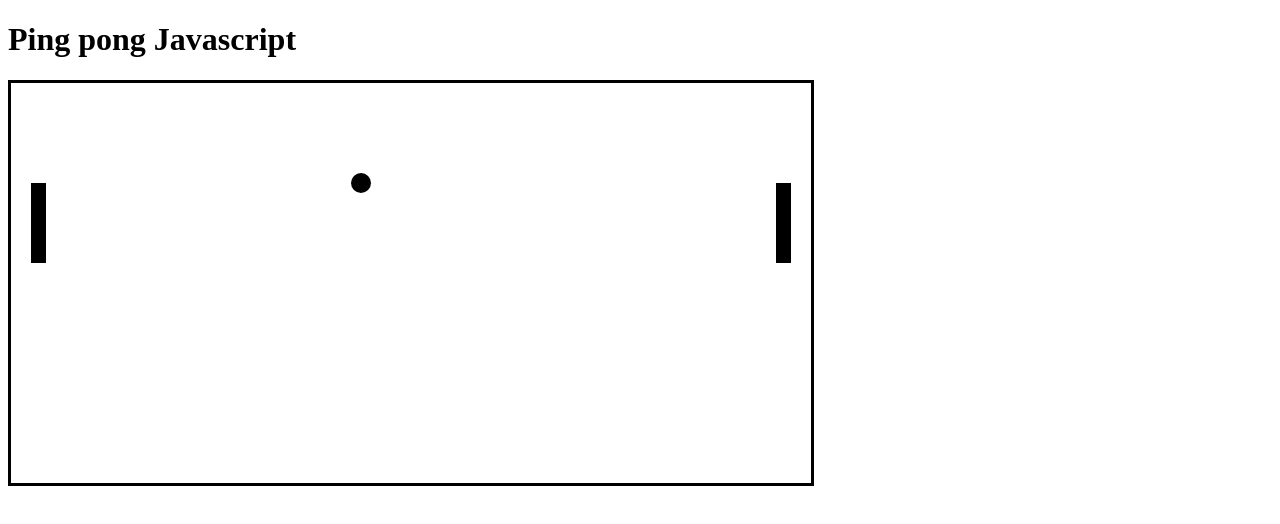
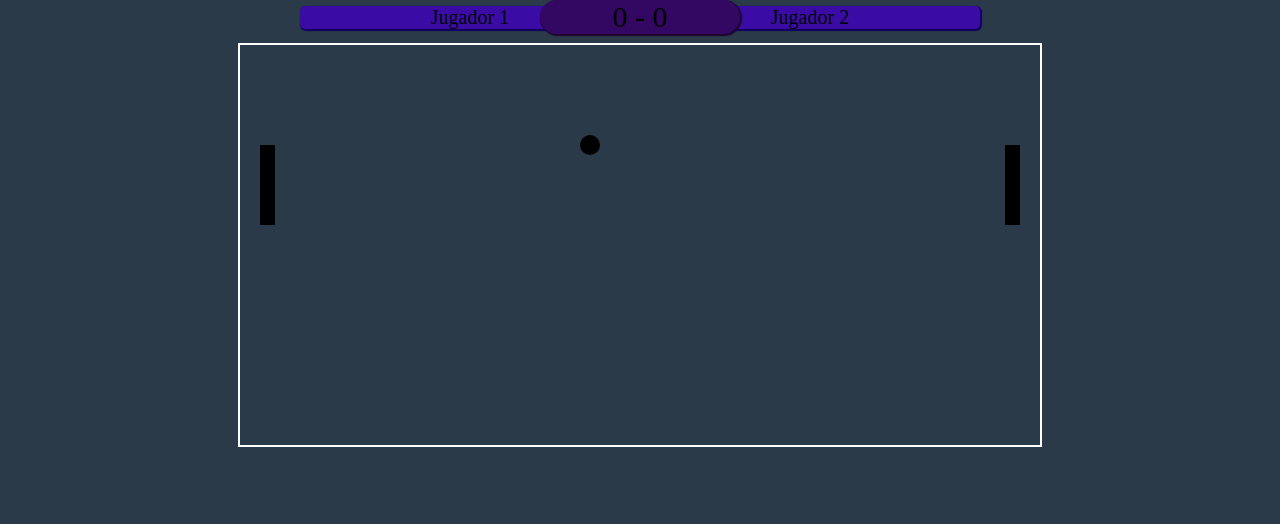
Before and after one commit to facundobonanata/JavaScript-PingPong, a plain HTML site: page pong/index.html in a window 1280 px wide. Drawn offline with Linux system fonts and the light colour scheme.

Commit message:
Estilos y colision 1ra parte

```diff
--- a/pong/index.html
+++ b/pong/index.html
@@ -5,11 +5,22 @@
     <meta http-equiv="X-UA-Compatible" content="IE=edge" />
     <meta name="viewport" content="width=device-width, initial-scale=1.0" />
     <title>PingPong</title>
-    <style> canvas {border:solid}</style>
+    <link rel="stylesheet" href="main.css">
   </head>
   <body>
-    <h1>Ping pong Javascript</h1>
+    <div class="score-container">
+      <div class="jugador">Jugador 1</div>
+      <div class="jugador">Jugador 2</div>
+      <div class="scoreboard">
+      <span class="jugador1">0</span>
+      -
+      <span class="jugador2">0</span>
+    </div>
+    </div>
+    <div class="container-canvas">
     <canvas id="canvas"></canvas>
+    </div>
+
     <script src=main.js></script>
   </body>
 </html>
--- /dev/null
+++ b/pong/main.css
@@ -0,0 +1,61 @@
+*{
+    margin: 0;
+    padding: 0%;
+    box-sizing: border-box;
+}
+body{
+    background-color:  rgb(43,58,72);
+    padding-bottom: 100px;
+}
+canvas{
+    border: 2px solid white;
+    margin-top: 20px
+}
+
+.container-canvas{
+    width: 100vw;
+    display: flex;
+    justify-content: center;
+}
+
+.score-container{
+    display: flex;
+    margin-left: 300px;
+    margin-right: 300px;
+}
+.jugador{
+    width: 50%;
+    float: left;
+    text-align: center;
+    top: 6px;
+    position: relative;
+    font-size: 20px;
+    background: rgb(58, 11, 165);
+    border-radius: 5px;
+    box-shadow: 1px 1px 1px 1px #0f025b;
+
+
+
+}
+
+#canvas{
+    border:flex;
+}
+
+.scoreboard{
+    width: 200px;
+    border-radius: 30px;
+    text-align: center;
+    top: 0px;
+    right: 0;
+    left: 0;
+    margin: 0 auto;
+    position: absolute;
+    box-shadow: 1px 1px 1px 1px #200231;
+
+    font-size: 30px;
+    background: rgb(50, 8, 98)
+
+
+
+  }
--- a/pong/main.js
+++ b/pong/main.js
@@ -14,9 +14,13 @@
 
     self.Board.prototype = {
         get elements(){
-            var elements = this.bars.map(function(bar){ return bar; }); //copia del arreglo
+            var elements = this.bars.map((element)=>element);; //copia del arreglo
             elements.push(this.ball);
             return elements;
+        },
+        get getWidth(){return this.width;
+        },
+        get getHeight(){return this.height;
         }
     }
 })();
@@ -30,19 +34,26 @@
         this.speed_x = 3;
         this.direction = 1;
         this.bounce_angle = 0;
+        this.speed = 3;
+        this.board = board;
+        this.kind = "circle";
         this.max_bounce_angle = Math.PI / 12;
-        this.speed = 3;
 
-        this.board = board;
         board.ball = this;
-        this.kind = "circle";
-
 
 }
     self.Ball.prototype = {
         move: function(){
         this.x += (this.speed_x * this.direction);
         this.y += (this.speed_y);
+
+        //para que la pelota rebote en el tablero//
+
+        if(this.y + this.radius > this.board.getHeight || this.y + this.radius <= 20 ){
+            this.speed_y = -this.speed_y
+        }
+        //para marcar puntuacion //
+
     },
     get width(){
         return this.radius * 2;
@@ -50,6 +61,11 @@
     get height(){
         return this.radius * 2;
     },
+
+
+
+
+    //Colisioness
 
     collision: function(bar){ //reacciona a la colision
         // calcula el angulo en el que va a moverse la pelota
@@ -67,7 +83,47 @@
         else this.direction = 1;
         }
     }
+
+
 })();
+
+
+
+
+
+function hit(a,b){
+    //revisa si a colisiona con b
+    var hit = false;
+    //Colsiones horizontales
+    if (b.x + b.width >= a.x && b.x < a.x + a.width)
+    {
+        //Colisiones verticales
+       if (b.y + b.height >= a.y && b.y < a.y + a.height)
+            hit = true;
+    }
+    //Colisión de a con b
+    if (b.x <= a.x && b.x + b.width >= a.x + a.width) {
+        if (b.y <= a.y && b.y + b.height >= a.y + a.height)
+            hit = true;
+    }
+    //Colisión b con a
+    if (a.x <= b.x && a.x + a.width >= b.x + b.width) {
+        if (a.y <= b.y && a.y + a.height >= b.y + b.height)
+            hit = true;
+    }
+    return hit;
+
+}
+
+
+
+
+
+
+
+
+
+
 
 (function(){
     self.Bar = function(x,y,width,height,board){ //crear barras
@@ -135,39 +191,15 @@
       }
     }
 
-    function hit(a,b){
-     //revisa si a colisiona con b
-     var hit = false;
-     //Colsiones horizontales
-     if (b.x + b.width >= a.x && b.x < a.x + a.width)
-     {
-         //Colisiones verticales
-        if (b.y + b.height >= a.y && b.y < a.y + a.height)
-             hit = true;
-     }
-     //Colisión de a con b
-     if (b.x <= a.x && b.x + b.width >= a.x + a.width) {
-         if (b.y <= a.y && b.y + b.height >= a.y + a.height)
-             hit = true;
-     }
-     //Colisión b con a
-     if (a.x <= b.x && a.x + a.width >= b.x + b.width) {
-         if (a.y <= b.y && a.y + a.height >= b.y + b.height)
-             hit = true;
-     }
-     return hit;
-
- }
-
-
-
 
     function draw(ctx, element){
         switch(element.kind){
             case "rectangle":   //dibujando las barras
+            ctx.fillStyle ="black"
                 ctx.fillRect(element.x,element.y,element.width,element.height);
                  break;
-             case "circle":  //dibujando la pelota
+             case "circle":
+                ctx.fillStyle="black"  //dibujando la pelota
                 ctx.beginPath();
                 ctx.arc(element.x,element.y,element.radius,0,7);
                 ctx.fill();
@@ -181,7 +213,7 @@
 var board = new Board(800,400);
 var bar = new Bar(20,100,15,80,board)
 var bar_2 = new Bar(765,100,15,80,board)
-var canvas = document.getElementById('canvas') //obtener elementos document del objt model
+var canvas = document.getElementById("canvas") //obtener elementos document del objt model
 var board_view = new BoardView(canvas, board);
 var ball = new Ball(350,100,10,board)
 
@@ -216,6 +248,6 @@ window.requestAnimationFrame(controller)//muevete al siguiente frame y utliza la
 
 function controller(){
     board_view.play();
-    requestAnimationFrame(controller);
+    window.requestAnimationFrame(controller);
 
 }
```
